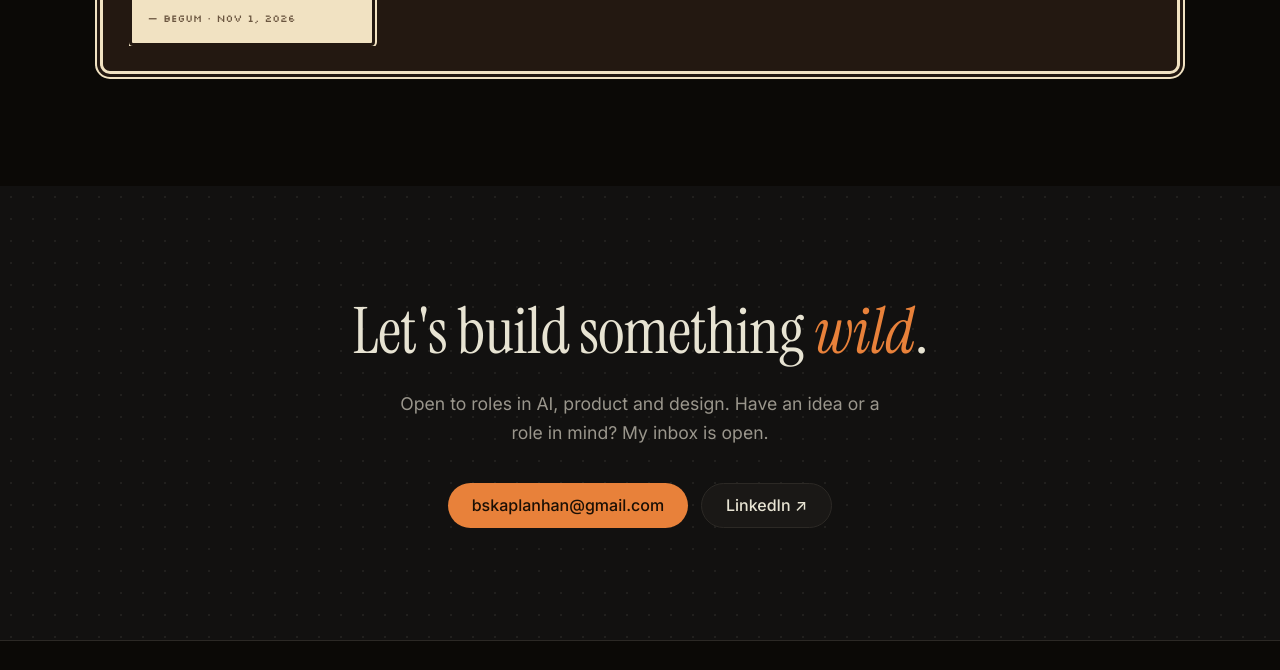
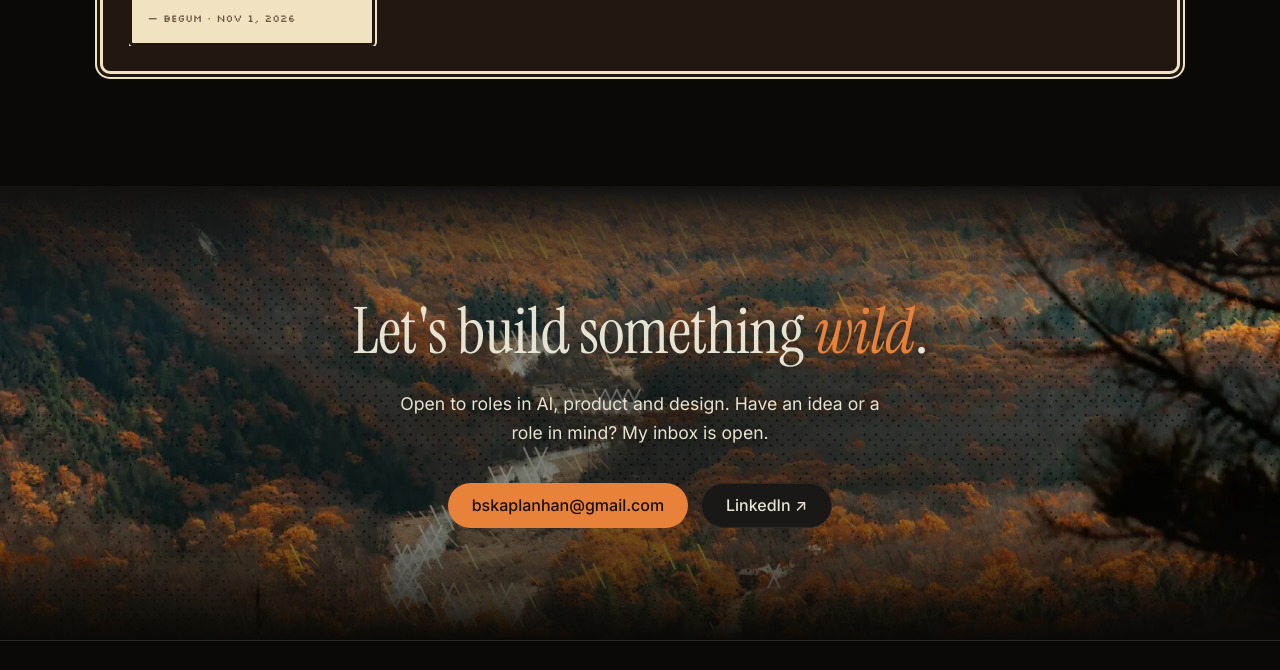
Before and after one commit to begkplnn/begum-portfolio, a plain HTML site: page index.html in a window 1280 px wide. Shown: the part 4507-5177 px from the top of the page. Drawn offline with Linux system fonts and the light colour scheme; no server answers; animation ran at ten frames a second.

Commit message:
Add autumn valley photo behind the contact section
Co-Authored-By: Claude Opus 5.5 <noreply@anthropic.com>

```diff
--- a/index.html
+++ b/index.html
@@ -232,8 +232,16 @@
   #glist small { color: #6b5640; font: .65rem Silkscreen, var(--mono); }
 
   /* contact */
-  .contact { text-align: center; }
-  .contact p { color: var(--grey); max-width: 30rem; margin: -1.5rem auto 2.2rem; font-size: 1.1rem; }
+  .contact { text-align: center; position: relative; isolation: isolate; overflow: hidden; padding: 9rem 0; }
+  .contact::before { content: ""; position: absolute; inset: 0; z-index: -1;
+    background: linear-gradient(var(--bg2), rgba(11,9,6,.15) 30%, rgba(11,9,6,.3) 70%, var(--bg)),
+      radial-gradient(ellipse at center, rgba(11,9,6,.5), transparent 60%),
+      url(valley.webp) center 55% / cover no-repeat; }
+  @media (max-width: 700px) { .contact::before { background-image: linear-gradient(var(--bg2), rgba(11,9,6,.15) 30%, rgba(11,9,6,.3) 70%, var(--bg)),
+      radial-gradient(ellipse at center, rgba(11,9,6,.5), transparent 60%), url(valley-sm.webp); } }
+  .contact h2.big { text-shadow: 0 2px 24px rgba(0,0,0,.6); }
+  .contact p { text-shadow: 0 1px 12px rgba(0,0,0,.8); }
+  .contact p { color: var(--cream); max-width: 30rem; margin: -1.5rem auto 2.2rem; font-size: 1.1rem; }
   .contact .actions { display: flex; gap: .8rem; justify-content: center; flex-wrap: wrap; }
   .socials { display: flex; gap: 2rem; justify-content: center; flex-wrap: wrap; margin-top: 3rem; font: .85rem var(--mono); color: var(--muted); }
   .socials a:hover { color: var(--accent); }
```
Also changed, not shown: valley-sm.webp (added), valley.webp (added).
